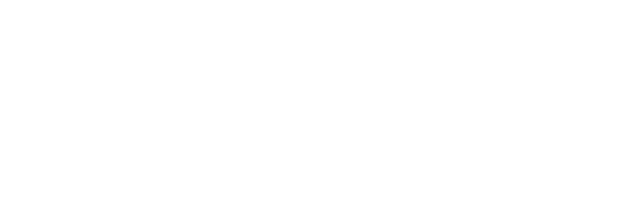
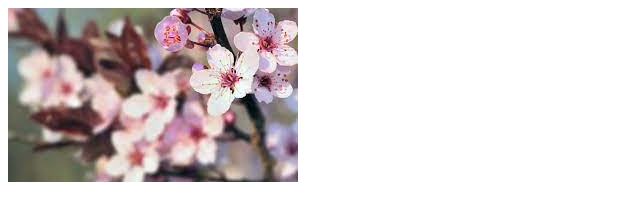
Before and after one commit to Jhafet19/integradora, a plain HTML site: page index.html in a window 1280 px wide. Shown: the whole page, without its empty margins (0-640 px from the left). Drawn offline with Linux system fonts and the light colour scheme.

Commit message:
[update]image in index
e

```diff
--- a/index.html
+++ b/index.html
@@ -8,5 +8,6 @@
 </head>
 <body>
 
+    <img src="../integradora/image/descarga.jpg" alt="" class="dulce">
 </body>
 </html>
```
Also changed, not shown: image/descarga.jpg (added).
